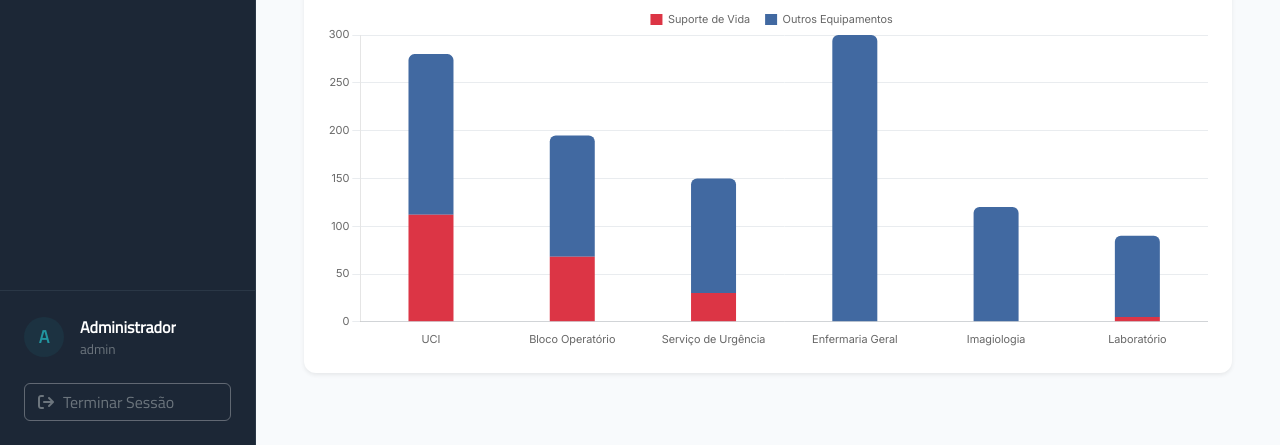
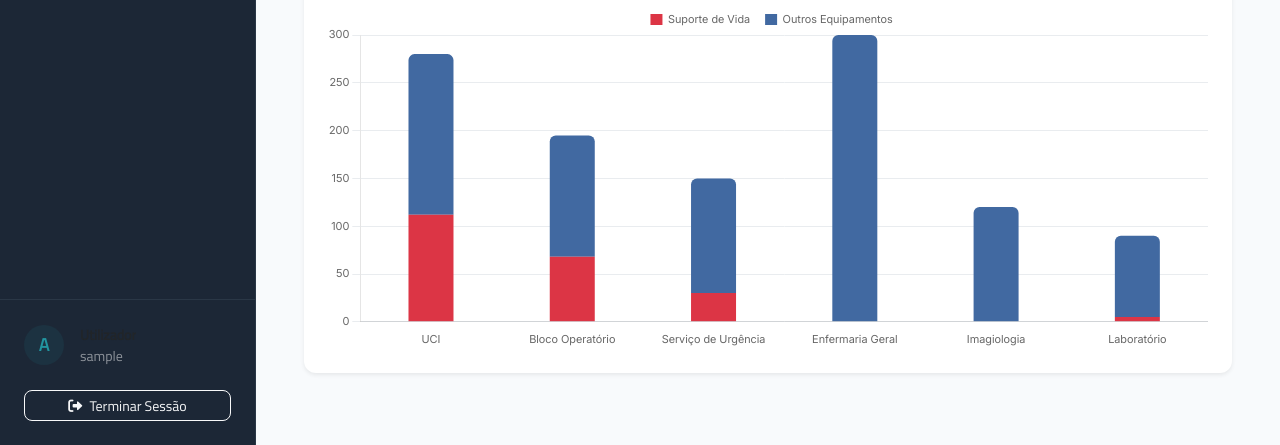
Before and after one commit to 1231184/Projeto_SIBDAS, a PHP site: page /private/views/dashboard/dashboard.php in a window 1280 px wide. Shown: the part 870-1315 px from the top of the page. Run offline with PHP 8.4, Linux system fonts and the light colour scheme; the visitor is signed in with stand-in values (Sample User, id 1).

Commit message:
Implementação do fim de uma sessão (logout.php)

```diff
--- /dev/null
+++ b/private/includes/funcoes.php
@@ -0,0 +1,31 @@
+<?php
+// Inicia a sessão se ainda não estiver iniciada
+function start_session() {
+    if (session_status() == PHP_SESSION_NONE) {
+        session_start();
+    }
+}
+
+// Verifica se a sessão do utilizador está ativa
+function check_session() {
+    return isset($_SESSION['utilizador']);
+}
+
+// Redireciona automaticamente se não houver sessão iniciada
+function redirect_if_not_logged($redirect_to = "/projeto_SIBDAS/login/login.php") {
+    start_session();
+    if (!check_session()) {
+        header("Location: $redirect_to");
+        exit;
+    }
+}
+
+// Destrói a sessão e redireciona
+function logout_and_redirect($redirect_to = "/projeto_SIBDAS/login/login.php") {
+    start_session();
+    session_unset();
+    session_destroy();
+    header("Location: $redirect_to");
+    exit;
+}
+?>
--- a/private/includes/sidebar.php
+++ b/private/includes/sidebar.php
@@ -1,3 +1,11 @@
+<?php
+if (session_status() == PHP_SESSION_NONE) {
+    session_start();
+}
+$current_url = $_SERVER['REQUEST_URI'];
+$nome = $_SESSION['utilizador'] ?? 'Utilizador';
+?>
+
 <!-- SIDEBAR -->
 <aside class="sidebar-backend d-none d-md-flex flex-column flex-shrink-0 h-100" style="width: 256px;">
 
@@ -108,14 +116,13 @@
         <div class="d-flex align-items-center gap-3 mb-4">
             <div class="rounded-circle d-flex align-items-center justify-content-center fw-bold bg-brand-subtle text-brand"
                 style="width: 40px; height: 40px; font-size: 1.1rem;">A</div>
-                <div class="d-flex flex-column overflow-hidden">
-                    <span class="text-white text-truncate fs-6 fw-semibold">Administrador</span>
-                    <span class="text-secondary text-truncate" style="font-size: 0.85rem;">admin</span>
+            <div class="overflow-hidden">
+                <p class="mb-0 fw-semibold small text-truncate">Utilizador</p>
+                <p class="mb-0 small text-white-50 text-truncate"><?= htmlspecialchars($nome) ?></p>
             </div>
         </div>
-            <a href="/projeto_SIBDAS/public/index.php"
-                class="btn btn-outline-secondary w-100 text-start border-0 text-secondary d-flex align-items-center gap-2 fs-6 shadow-none hover-white-btn">
-                <i class="fa-solid fa-arrow-right-from-bracket"></i> Terminar Sessão
+        <a href="/projeto_SIBDAS/login/logout.php" class="btn btn-outline-light btn-sm w-100 rounded-3">
+            <i class="fa-solid fa-sign-out-alt me-1"></i> Terminar Sessão
         </a>
     </div>
 </aside>
--- a/private/views/dashboard/dashboard.php
+++ b/private/views/dashboard/dashboard.php
@@ -1,3 +1,9 @@
+<?php
+require_once __DIR__ . '/../../includes/funcoes.php';
+redirect_if_not_logged();
+start_session();
+?>
+
 <?php include '../../includes/header.php'; ?>
 
     <?php include '../../includes/sidebar.php'; ?>
```
Also changed, not shown: login/logout.php (added, +9 -0 lines). Lines whose indentation alone changed are shown as unchanged.
